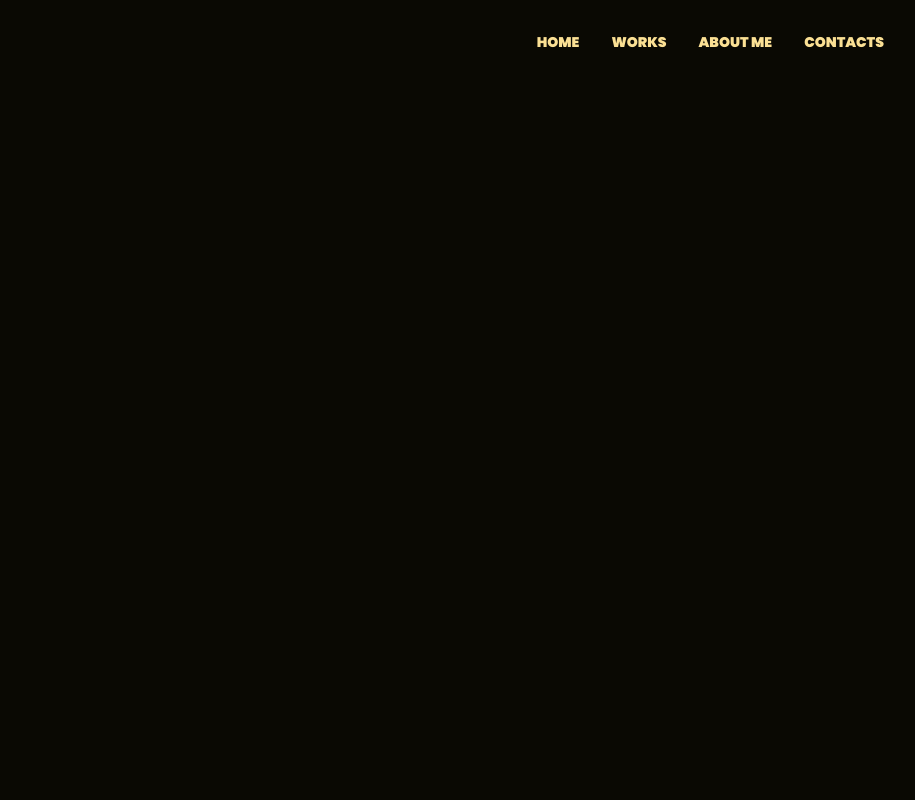
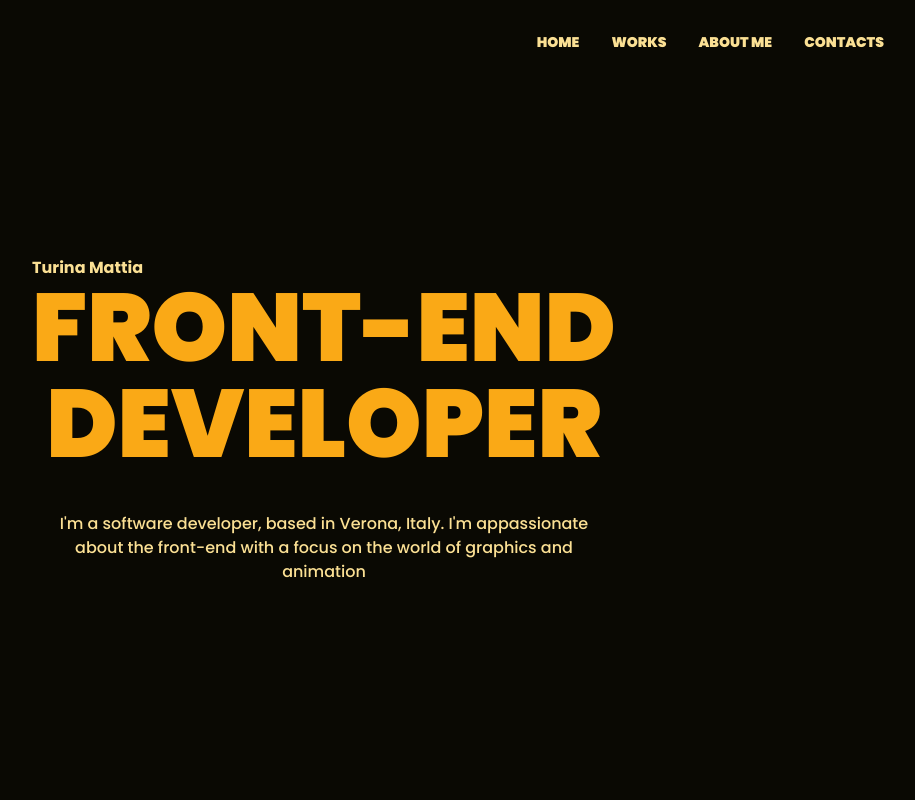
Before and after one commit to mattiaTuri/Portfolio, a Next.js app: page / in a window 1280 px wide. Shown: the top 800 px of the page, without its empty margins (316-1231 px from the left). Built offline with nearby package versions, Linux system fonts and the light colour scheme.

Commit message:
create layout startpage

```diff
--- a/src/components/core/navbar/DesktopMenu.tsx
+++ b/src/components/core/navbar/DesktopMenu.tsx
@@ -1,23 +1,43 @@
 import Container from "@/components/shared/Container";
 import Link from "next/link";
-import style from "./navbar.module.css"
+import style from "./navbar.module.css";
 
 function DesktopMenu() {
   return (
-    <div className="hidden md:flex md:items-center relative overflow-hidden">
-      <Link href="/" className={`px-4 text-sm relative ${style.navLink} duration-300 hover:translate-y-full`} data-link="HOME">
+    <Container>
+      <nav className="hidden w-full md:flex md:items-center md:justify-end p-8 ">
+        <div className="overflow-hidden relative flex">
+          <Link
+            href="/"
+            className={`px-4 text-sm relative ${style.navLink} duration-300 hover:translate-y-full`}
+            data-link="HOME"
+          >
             HOME
           </Link>
-      <Link href="/" className={`px-4 text-sm  relative ${style.navLink} duration-300 hover:translate-y-full`} data-link="WORKS">
+          <Link
+            href="/"
+            className={`px-4 text-sm  relative ${style.navLink} duration-300 hover:translate-y-full`}
+            data-link="WORKS"
+          >
             WORKS
           </Link>
-      <Link href="/" className={`px-4 text-sm  relative ${style.navLink} duration-300 hover:translate-y-full`} data-link="ABOUT ME">
+          <Link
+            href="/"
+            className={`px-4 text-sm  relative ${style.navLink} duration-300 hover:translate-y-full`}
+            data-link="ABOUT ME"
+          >
             ABOUT ME
           </Link>
-      <Link href="/" className={`px-4 text-sm  relative ${style.navLink} duration-300 hover:translate-y-full`} data-link="CONTACTS">
+          <Link
+            href="/"
+            className={`px-4 text-sm  relative ${style.navLink} duration-300 hover:translate-y-full`}
+            data-link="CONTACTS"
+          >
             CONTACTS
           </Link>
         </div>
+      </nav>
+    </Container>
   );
 }
 
--- a/src/components/core/navbar/HamburgerMenu.tsx
+++ b/src/components/core/navbar/HamburgerMenu.tsx
@@ -1,6 +1,7 @@
 import Link from "next/link";
 import { useState } from "react";
-import style from "./navbar.module.css"
+import style from "./navbar.module.css";
+import Container from "@/components/shared/Container";
 
 function HamburgerMenu() {
   const [openMenu, setOpenMenu] = useState<boolean>(false);
@@ -11,40 +12,39 @@ function HamburgerMenu() {
 
   return (
     <div className="md:hidden">
+      <Container>
+        <nav className="flex p-8 justify-end w-full">
           <button
             className={`${style.button} ${openMenu && style.buttonAnim}`}
             onClick={() => openHamburgerMenu()}
           >
-      <span className={`${style.line} ${openMenu && style.firstLineAnim}`}></span>
-      <span className={`${style.line} ${openMenu && style.secondLineAnim}`}></span>
-      <span className={`${style.line} ${openMenu && style.thirdLineAnim}`}></span>
+            <span
+              className={`${style.line} ${openMenu && style.firstLineAnim}`}
+            ></span>
+            <span
+              className={`${style.line} ${openMenu && style.secondLineAnim}`}
+            ></span>
+            <span
+              className={`${style.line} ${openMenu && style.thirdLineAnim}`}
+            ></span>
           </button>
-      <div className={`absolute top-0 left-[-100%] w-screen h-screen text-[#C3A06A] flex flex-col bg-[#000000f1] justify-center items-center duration-500 ${openMenu && style.activeMenu}`}>
-        <Link
-            href="/"
-            className="text-2xl"
-            onClick={() => setOpenMenu(false)}
+        </nav>
+      </Container>
+      <div
+        className={`absolute top-0 left-[-100%] w-screen h-screen text-[#C3A06A] flex flex-col bg-[#000000f1] justify-center items-center duration-500 ${
+          openMenu && style.activeMenu
+        }`}
       >
+        <Link href="/" className="text-2xl" onClick={() => setOpenMenu(false)}>
           HOME
         </Link>
-          <Link
-            href="/"
-            className="text-2xl"
-            onClick={() => setOpenMenu(false)}
-          >
+        <Link href="/" className="text-2xl" onClick={() => setOpenMenu(false)}>
           WORKS
         </Link>
-          <Link
-            href="/"
-            className="text-2xl"
-            onClick={() => setOpenMenu(false)}
-          >
+        <Link href="/" className="text-2xl" onClick={() => setOpenMenu(false)}>
           ABOUT ME
         </Link>
-          <Link href="/"
-            className="text-2xl"
-            onClick={() => setOpenMenu(false)}
-          >
+        <Link href="/" className="text-2xl" onClick={() => setOpenMenu(false)}>
           CONTACTS
         </Link>
       </div>
--- a/src/components/core/navbar/Navbar.tsx
+++ b/src/components/core/navbar/Navbar.tsx
@@ -5,12 +5,8 @@ import Container from "@/components/shared/Container";
 function Navbar() {
   return (
     <header className="fixed w-full z-10">
-      <Container>
-        <nav className="flex p-8 justify-end w-full">
-          <HamburgerMenu />
-          <DesktopMenu />
-        </nav>
-      </Container>
+      <HamburgerMenu />
+      <DesktopMenu />
     </header>
   );
 }
--- a/src/components/feature/StartPage.tsx
+++ b/src/components/feature/StartPage.tsx
@@ -2,23 +2,28 @@ import Container from "../shared/Container";
 
 function StartPage() {
   return (
+    <div className="h-screen">
       <Container>
-      <div className="h-screen w-full flex flex-col justify-center items-center p-8">
-        {/* <div className="w-[250px] md:w-[400px] lg:w-[600px] flex flex-col">
-          <h1 className="text-3xl md:text-5xl lg:text-7xl">CREATIVE</h1>
-          <h1 className="text-3xl md:text-5xl lg:text-7xl text-end">
+        <div className="h-full w-full p-8 flex flex-col justify-center items-center relative">
+          <div className="flex flex-col items-center">
+            <span className="w-full text-sm lg:text-base text-center md:text-start">
+              Turina Mattia
+            </span>
+            <h1 className="text-3xl md:text-6xl lg:text-8xl">FRONT-END</h1>
+            <h1 className="text-3xl md:text-6xl lg:text-8xl md:text-end">
               DEVELOPER
             </h1>
           </div>
-        <div className="relative top-10 md:w-[400px]">
-          <h2>
+          <div className="relative top-10 w-[50%] ">
+            <p className="text-sm lg:text-base text-center">
               I'm a software developer, based in Verona, Italy. I'm appassionate
-            about the front-end and in particular the world of graphics and
-            animations,
-          </h2>
-        </div> */}
+              about the front-end with a focus on the world of graphics and
+              animation
+            </p>
+          </div>
         </div>
       </Container>
+    </div>
   );
 }
 
--- a/src/styles/globals.css
+++ b/src/styles/globals.css
@@ -42,7 +42,7 @@ h1,h3{
   font-family: "Poppins-Black";
 }
 
-h2{
+p{
  font-family: "Poppins-Medium";
  color:#fbe094;
 }
```
Lines whose indentation alone changed are shown as unchanged.
